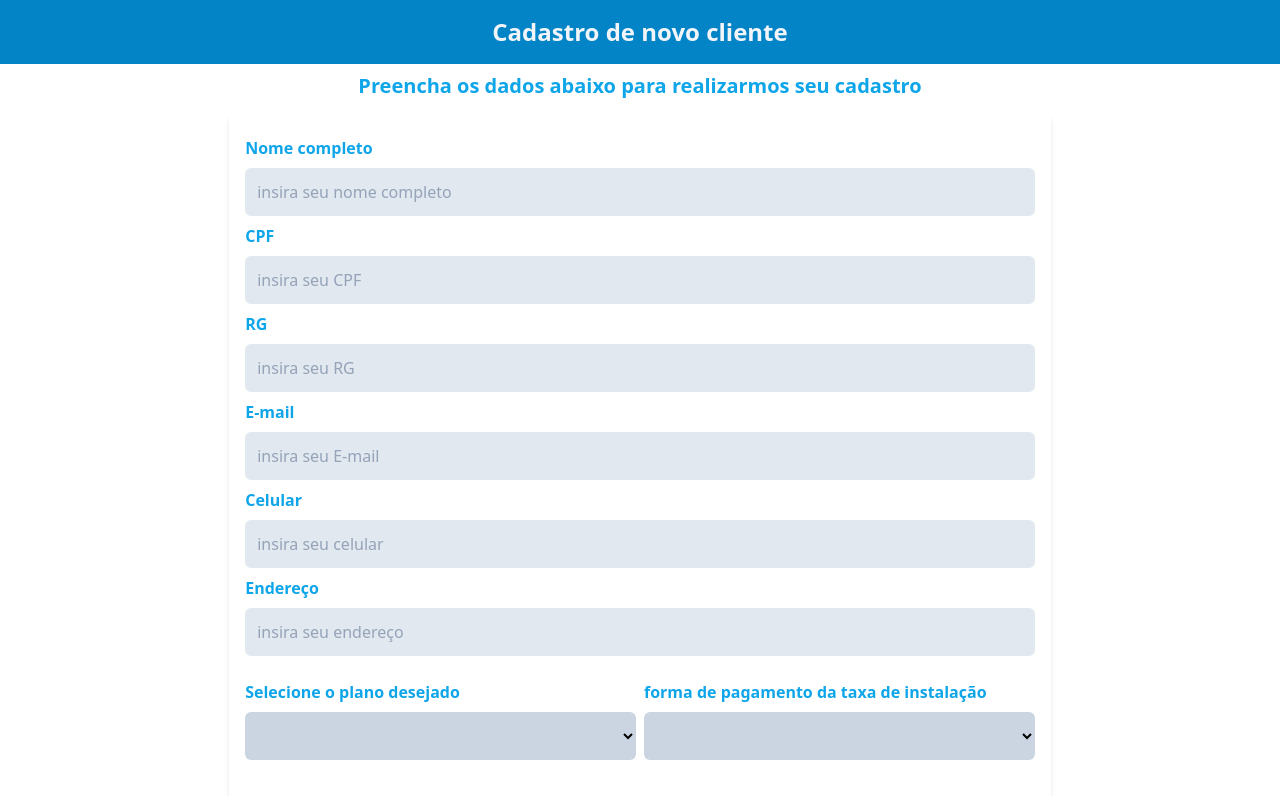
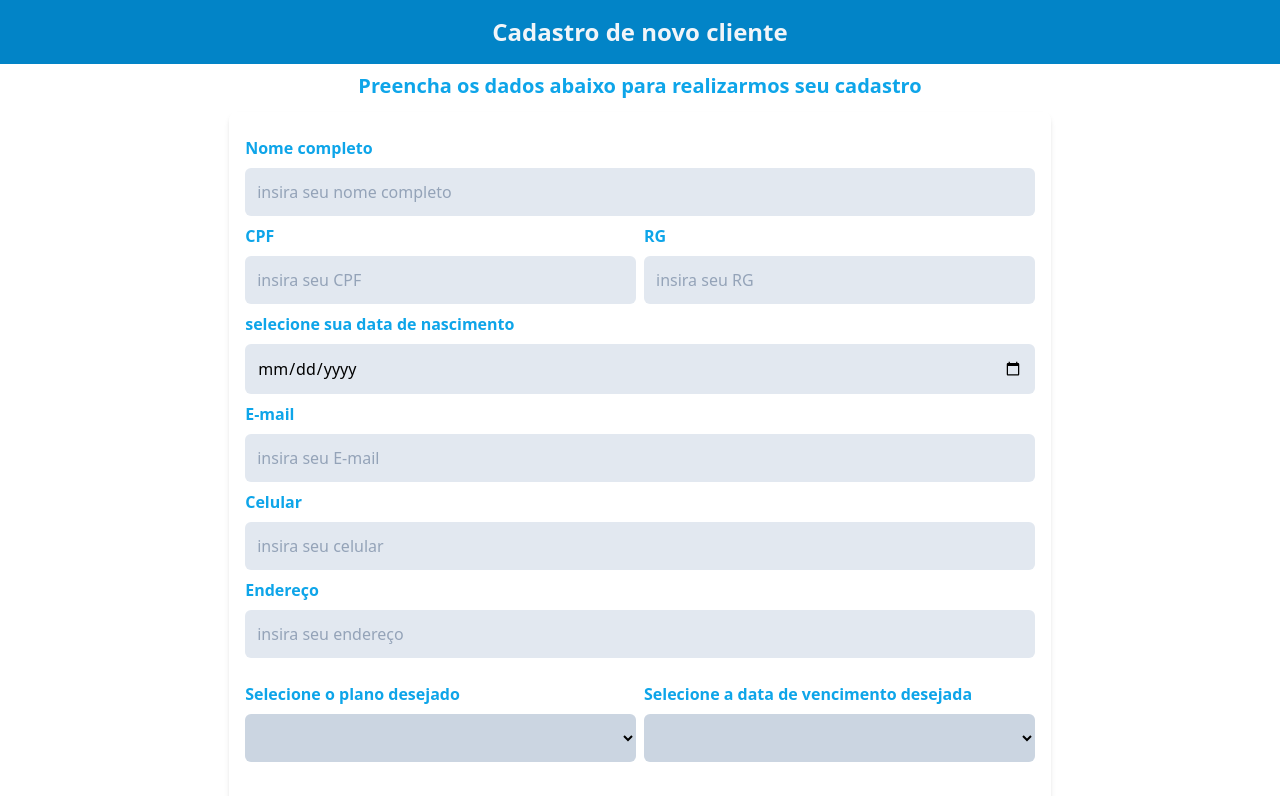
Before and after one commit to WesleyOliveira01/cadastro, a Next.js app: page / in a window 1280 px wide. Shown: the top 796 px of the page. Built offline with nearby package versions, Linux system fonts and the light colour scheme.

Commit message:
campos de data de vencimento e data de vencimento

```diff
--- a/src/components/Form.tsx
+++ b/src/components/Form.tsx
@@ -21,6 +21,8 @@ const Form = () => {
     setTelefone,
     //@ts-ignore
     handleSubmit,
+    //@ts-ignore
+    setDataNascimento
   }= useFormulario() ;
 
   return (
@@ -42,6 +44,7 @@ const Form = () => {
           onChange={(e) => setNome(e.target.value)}
         />
 
+        <section className="flex flex-col lg:flex-row gap-2">
           <Input
             name="CPF"
             titulo="CPF"
@@ -50,15 +53,25 @@ const Form = () => {
             type="number"
             required
             onChange={(e) => setCpf(Number(e.target.value))}
+            w="lg:w-[50%]"
           />
-
           <Input
             name="RG"
             titulo="RG"
             placeholder="insira seu RG"
             type="number"
             required
+            w="lg:w-[50%]"
             onChange={(e) => setRg(Number(e.target.value))}
+          />
+        </section>
+
+        <Input
+          name="dataNascimento"
+          titulo="selecione sua data de nascimento"
+          type="date"
+          required
+          onChange={(e) => setDataNascimento(e.target.value)}
         />
 
         <Input
--- a/src/components/Input.tsx
+++ b/src/components/Input.tsx
@@ -3,14 +3,15 @@ import React, { InputHTMLAttributes } from 'react'
 interface Iinput extends InputHTMLAttributes<HTMLInputElement>{
     titulo:string,
     name:string,
+    w?:string
 }
 
-const Input = ({titulo,name, ...rest}:Iinput) => {
+const Input = ({titulo,name, w ="w-full", ...rest}:Iinput) => {
   return (
-    <>
+    <div className={`${w}`}>
         <label className='block font-semibold text-sky-500 my-2' htmlFor={name}>{titulo}</label>
         <input className='rounded-md outline-none bg-slate-200 p-3 placeholder:text-slate-400 w-full' {...rest} id={name} name={name} />
-    </>
+    </div>
   )
 }
 
--- a/src/components/Selects.tsx
+++ b/src/components/Selects.tsx
@@ -4,7 +4,7 @@ import useFormulario from "@/contexts/form";
 
 const Selects = () => {
   //@ts-ignore
-  const { setPlano, setTaxa, setComoConheceu } = useFormulario();
+  const { setPlano, setTaxa, setComoConheceu, setDataVencimento, } = useFormulario();
   return (
     <>
       <section className="flex flex-col lg:flex-row items-center justify-between gap-2">
@@ -48,8 +48,55 @@ const Selects = () => {
               plano="600 mega + telefone fixo"
               valorPlano="R$ 217,90"
             />
+            <Option value="" />
+            <Option
+              value="300 + telefone sem fidelidade"
+              plano="300 mega + telefone fixo sem fidelidade"
+              valorPlano="R$ 144,90"
+            />
+            <Option
+              value="400 + telefone sem fidelidade"
+              plano="400 mega + telefone fixo sem fidelidade"
+              valorPlano="R$ 164,90"
+            />
+            <Option
+              value="500 + telefone sem fidelidade"
+              plano="500 mega + telefone fixo sem fidelidade"
+              valorPlano="R$ 194,90"
+            />
+            <Option
+              value="600 + telefone sem fidelidade"
+              plano="600 mega + telefone fixo sem fidelidade"
+              valorPlano="R$ 234,90"
+            />
           </select>
         </section>
+
+        <section className="my-4 lg:w-[50%] w-full">
+          <label
+            htmlFor="planos"
+            className="text-sky-500 block font-semibold my-2"
+          >
+            Selecione a data de vencimento desejada
+          </label>
+          <select
+            required
+            name="planos"
+            id="planos"
+            className="bg-slate-300 p-3 outline-none rounded-md  w-full"
+            onChange={(e) => setDataVencimento(e.target.value)}
+          >
+            <Option value="" />
+            <Option value="10"  valorPlano="Dia 10" />
+            <Option value="20"  valorPlano="Dia 20" />
+
+
+          </select>
+        </section>
+
+      </section>
+
+      <section className="flex flex-col lg:flex-row gap-2">
         <section className="my-4 lg:w-[50%] w-full">
             <label
               htmlFor="taxa"
@@ -73,9 +120,7 @@ const Selects = () => {
               />
             </select>
           </section>
-      </section>
-
-      <section className="my-4">
+        <section className="my-4 lg:w-[50%] w-full">
           <label
             htmlFor="comoConheceu"
             className="text-sky-500 block font-semibold my-2"
@@ -97,6 +142,7 @@ const Selects = () => {
             <Option value="Carro de som" valorPlano="Carro de som" />
           </select>
         </section>
+      </section>
     </>
   );
 };
--- a/src/contexts/form.tsx
+++ b/src/contexts/form.tsx
@@ -15,6 +15,8 @@ export interface IformularioContext extends Iusuario {
   setTaxa: Dispatch<SetStateAction<string>>;
   setTelefone: Dispatch<SetStateAction<number | null>>;
   setComoConheceu: Dispatch<SetStateAction<string>>;
+  setDataVencimento:Dispatch<SetStateAction<string>>;
+  setDataNascimento:Dispatch<SetStateAction<string>>;
   handleSubmit: (e: FormEvent<HTMLFormElement>) => void;
 }
 
@@ -29,6 +31,8 @@ export const FormularioProvider = ({ children }: Iformulario) => {
   const [plano, setPlano] = useState<string>("");
   const [taxa, setTaxa] = useState<string>("");
   const [comoConheceu, setComoConheceu] = useState<string>("");
+  const [dataNascimento, setDataNascimento] = useState<string>("");
+  const [dataVencimento, setDataVencimento] = useState<string>("");
 
   const [telefone, setTelefone] = useState<number | null>(null);
   const [cpf, setCpf] = useState<number | null>(null);
@@ -47,6 +51,8 @@ export const FormularioProvider = ({ children }: Iformulario) => {
       plano: plano,
       taxa: taxa,
       como_conheceu: comoConheceu,
+      dataNascimento:dataNascimento,
+      dataVencimento:dataVencimento
     };
     fetch("/api/supabase", {
       method: "POST",
@@ -82,6 +88,8 @@ export const FormularioProvider = ({ children }: Iformulario) => {
         setTelefone,
         setComoConheceu,
         handleSubmit,
+        setDataVencimento,
+        setDataNascimento
       }}
     >
       {children}
--- a/src/pages/api/supabase.ts
+++ b/src/pages/api/supabase.ts
@@ -33,7 +33,7 @@ const controlerMethod = {
   },
 
   async POST(req: NextApiRequest, res: NextApiResponse) {
-    const { nome, cpf, rg, email, telefone, endereco, plano, taxa,como_conheceu} = req.body;
+    const { nome, cpf, rg, email, telefone, endereco, plano, taxa,como_conheceu,dataVencimento,dataNascimento} = req.body;
 
     const { data, error } = await db.from("usuarios").insert({
       created: dataCadastro,
@@ -46,7 +46,9 @@ const controlerMethod = {
       plano: plano,
       taxa: taxa,
       como_conheceu:como_conheceu,
-      mesCadastro:mesCadastro
+      mesCadastro:mesCadastro,
+      dataNascimento:dataNascimento,
+      dataVencimento:dataVencimento
     });
     if (error) {
       console.error(error);
```
Lines whose indentation alone changed are shown as unchanged.
